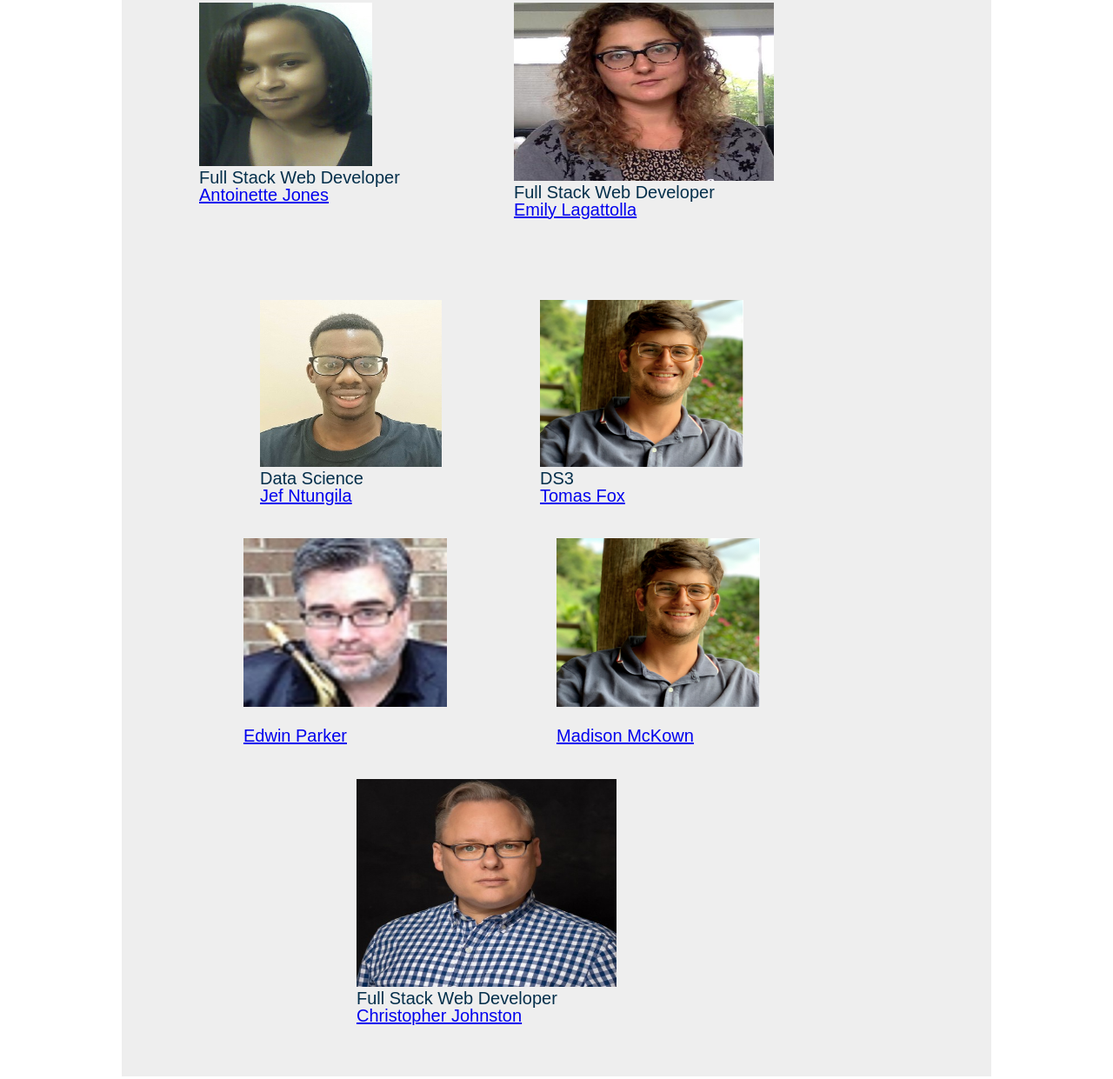
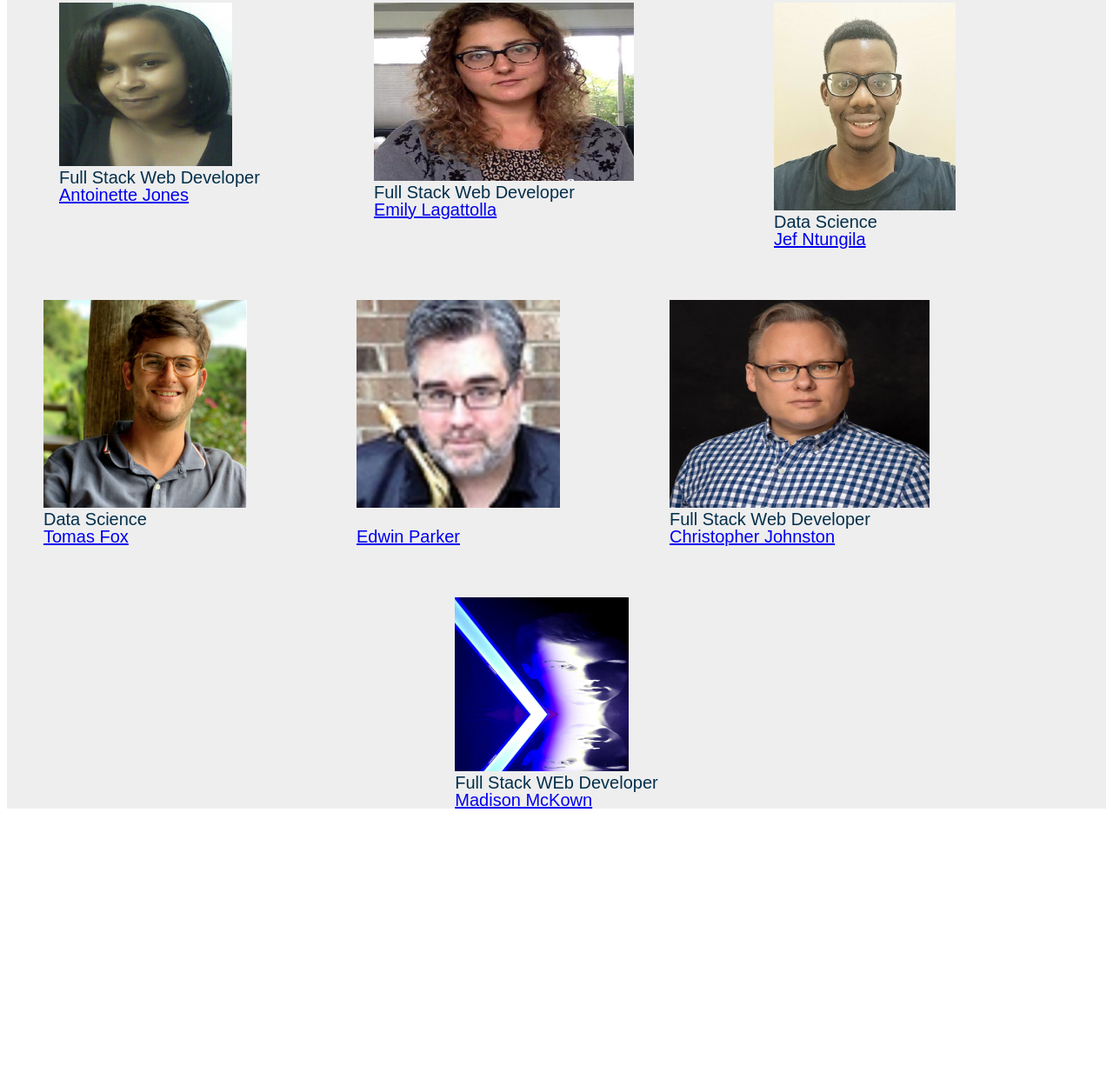
Before and after one commit to bw-0719-iworship/iworship-UI, a plain HTML site: page html/about.html in a window 1280 px wide. Shown: the part 184-1425 px from the top of the page at 87% size. After the commit the page ends 1122 px from the top, so only its background shows below. Drawn offline with Linux system fonts and the light colour scheme; a web font is replaced by a local one.

Commit message:
completed the last details on the bugs

```diff
--- a/LESS/global.less
+++ b/LESS/global.less
@@ -31,7 +31,7 @@
   }
 
   .container {
-    max-width:1000px;
+    max-width:100%;
     width: 100%;
     margin: 0 auto;
   }
--- a/LESS/navigation.less
+++ b/LESS/navigation.less
@@ -33,13 +33,9 @@
           @media @phone{
              display:flex;
              flex-flow: column wrap;
-
-                .logo{
-
-                  }
-            a{ display: flex;
-               padding: 10% 0;
-            }
+            // a{ display: flex;
+               //padding: 10% 0;
+               //}
             }
 
 
--- a/html/about.html
+++ b/html/about.html
@@ -32,13 +32,15 @@
 
                 <div  class="eachPic"><img class="eachPic" src="../images/IMG_20190610_171437.jpg" width="65%" height="70%" alt= "pic of Jef Ntungila"><br>Data Science<a href="http://github.com/jefntungila"><br>Jef Ntungila</a></div>
 
-                <div  class="eachPic"><img class="eachPic" src="../images/tomasfox.png" width="65%" height="70%" alt= "pic of Tomas Fox"><br>DS3<a href="https://github.com/tomfox1"><br>Tomas Fox</a></div>
+                <div  class="eachPic"><img class="eachPic" src="../images/tomasfox.png" width="65%" height="70%" alt= "pic of Tomas Fox"><br>Data Science<a href="https://github.com/tomfox1"><br>Tomas Fox</a></div>
 
                 <div  class="eachPic"><img class="eachPic" src="../images/T4JUEB3ME-UGGFY1C5A-0e7e5f400150-48.jpg" width="65%" height="70%" alt= "pic of Edwin Parker"><br><a href="https://github.com/elagat"><br>Edwin Parker</a></div>
 
-                <div  class="eachPic"><img class="eachPic" src="../images/tomasfox.png" width="65%" height="70%" alt= "pic of Tomas Fox"><br><a href="https://github.com/MadisonViaLux"><br>Madison McKown</a></div>
+                <div  class="eachPic"><img class="eachPic" src="../images/46717850.jpg" width="65%" height="70%" alt= "pic of Christopher Johnston"><br>Full Stack Web Developer<a href="https://github.com/chrismjohnston"><br>Christopher Johnston</a></div>
 
-                <div  class="eachPic"><img class="eachPic" src="../images/46717850.jpg" width="65%" height="70%" alt= "pic of Christopher Johnston"><br>Full Stack Web Developer<a href="https://github.com/chrismjohnston"><br>Christopher Johnston</a></div>
+                <div  class="eachPic"><img class="eachPic" src="../images/The Main Man.jpg" width="200px" height="200px" alt= "pic of Madison McKown"><br>Full Stack WEb Developer<a href="https://github.com/MadisonViaLux"><br>Madison McKown</a></div>
+
+
             </section>
 
 
```
Also changed, not shown: html/info.html (+2 -2 lines), CSS/index.css, images/The Main Man.jpg (added).
